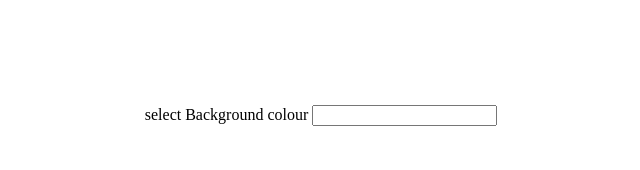
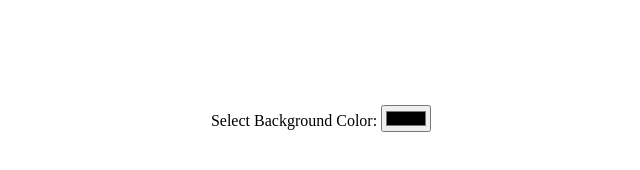
Before and after one commit to sanjeev9723/sanjeev01, a plain HTML site: page index.html in a window 1280 px wide. Shown: the whole page, without its empty margins (319-959 px from the left). Drawn offline with Linux system fonts and the light colour scheme.

Commit message:
finishedn

```diff
--- a/index.html
+++ b/index.html
@@ -10,9 +10,9 @@
 </head>
 <body>
     <div id="input-container">
-        <lable for="backgroundcolour">select Background colour </lable>
-        <input class="chcange-cursor" type="colour" id="backgroundcolour" name="backgroundcolour" onchange="chsngebackgroundcolour(event)">
+        <label for="backgroundcolor">Select Background Color:</label>
+        <input class="change-cursor" type="color" id="backgroundcolor" name="backgroundcolor" onchange="changeBackgroundColor(event)">
     </div>
-    <script src="/main.js"></script>
+    <script src="main.js"></script>
 </body>
 </html>
--- a/main.js
+++ b/main.js
@@ -1,10 +1,4 @@
-// get body element reference
-// here we can get element reference in 5 ways
-// refer https://www.w3schools.com/js/js_htmldom_elements.asp
 const bodyEl = document.getElementsByTagName('body');
-
-// onchange event handler
-// it will be triggered when ever we change the background color
 function changeBackgroundColor(event) {
     const backgroundColor = event?.target?.value;
     bodyEl[0].style.backgroundColor = backgroundColor;
```
